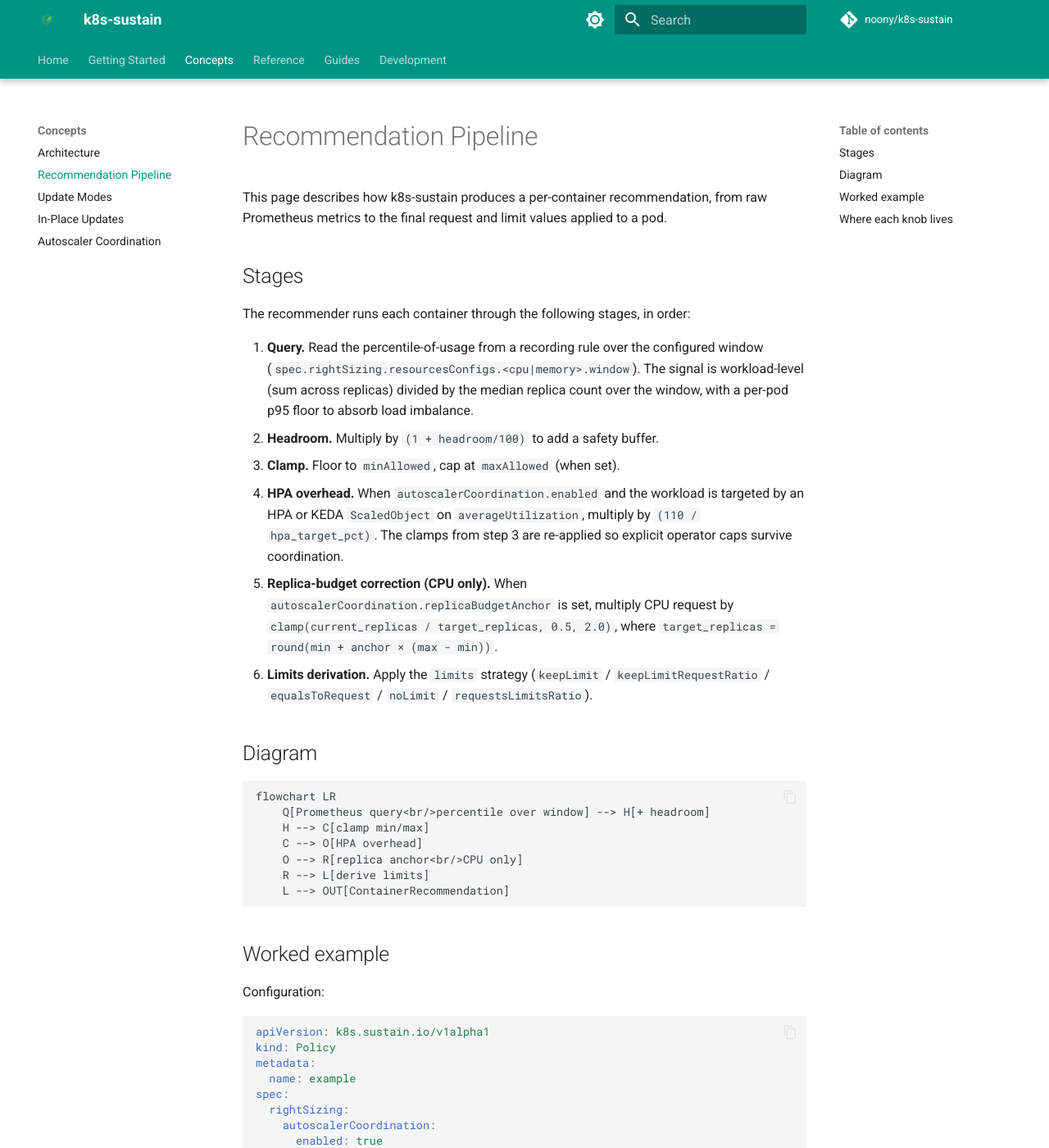
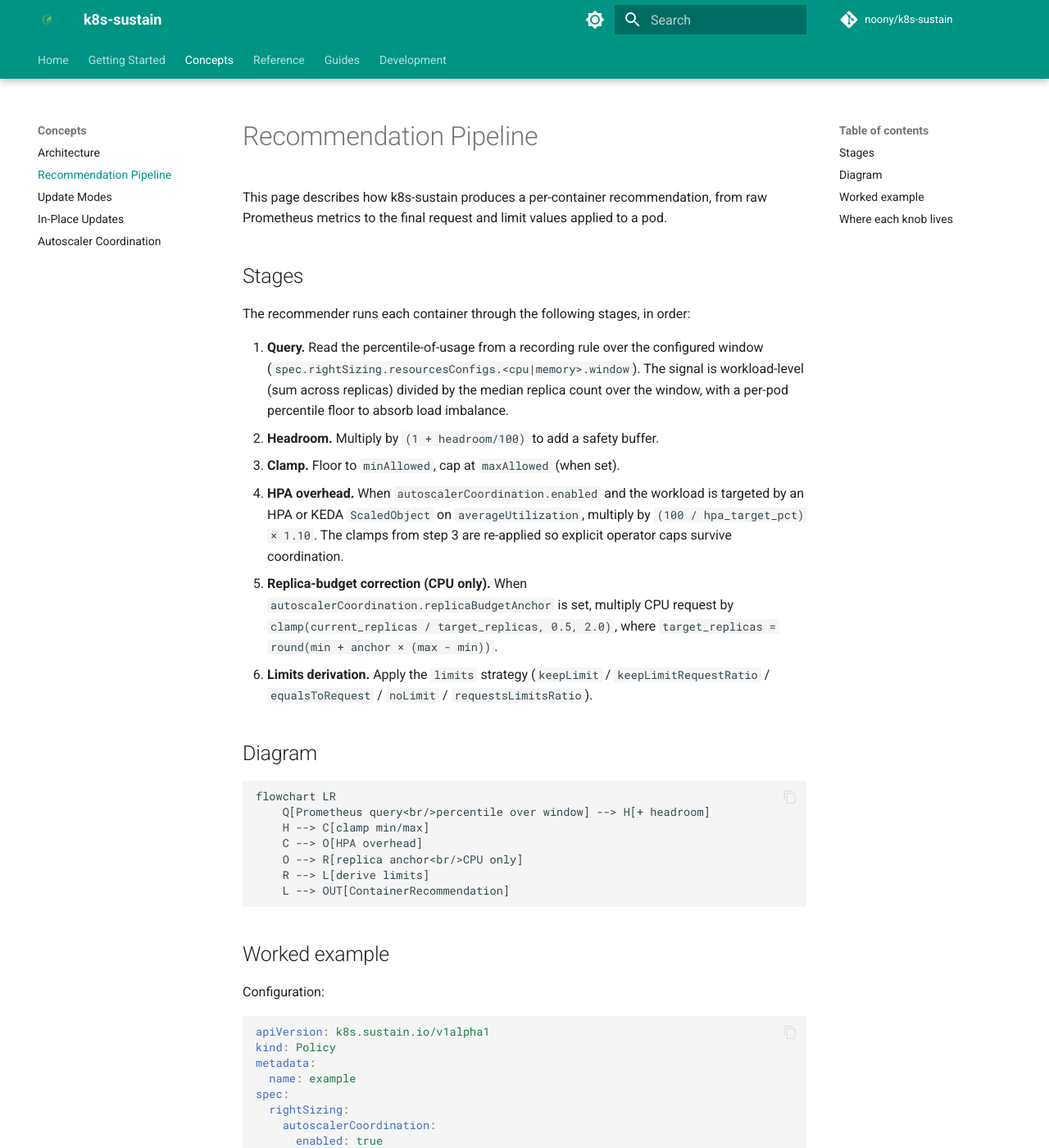
Before and after one commit to noony/k8s-sustain, an MkDocs documentation site: the page built from docs/concepts/recommendation-pipeline.md, in a window 1280 px wide and 1400 px high. Shown: the whole window at 82% size. Built offline with MkDocs 1.6.1 and Material for MkDocs 9.7.7, drawn with Linux system fonts in a browser that asks for light colours; comment, search, counter and statistics services are not loaded; some of the changed text lies outside the part shown.

Commit message:
docs(pipeline): align overhead formula with autoscaler-coordination page

````diff
--- a/docs/concepts/recommendation-pipeline.md
+++ b/docs/concepts/recommendation-pipeline.md
@@ -6,10 +6,10 @@
 
 The recommender runs each container through the following stages, in order:
 
-1. **Query.** Read the percentile-of-usage from a recording rule over the configured window (`spec.rightSizing.resourcesConfigs.<cpu|memory>.window`). The signal is workload-level (sum across replicas) divided by the median replica count over the window, with a per-pod p95 floor to absorb load imbalance.
+1. **Query.** Read the percentile-of-usage from a recording rule over the configured window (`spec.rightSizing.resourcesConfigs.<cpu|memory>.window`). The signal is workload-level (sum across replicas) divided by the median replica count over the window, with a per-pod percentile floor to absorb load imbalance.
 2. **Headroom.** Multiply by `(1 + headroom/100)` to add a safety buffer.
 3. **Clamp.** Floor to `minAllowed`, cap at `maxAllowed` (when set).
-4. **HPA overhead.** When `autoscalerCoordination.enabled` and the workload is targeted by an HPA or KEDA `ScaledObject` on `averageUtilization`, multiply by `(110 / hpa_target_pct)`. The clamps from step 3 are re-applied so explicit operator caps survive coordination.
+4. **HPA overhead.** When `autoscalerCoordination.enabled` and the workload is targeted by an HPA or KEDA `ScaledObject` on `averageUtilization`, multiply by `(100 / hpa_target_pct) × 1.10`. The clamps from step 3 are re-applied so explicit operator caps survive coordination.
 5. **Replica-budget correction (CPU only).** When `autoscalerCoordination.replicaBudgetAnchor` is set, multiply CPU request by `clamp(current_replicas / target_replicas, 0.5, 2.0)`, where `target_replicas = round(min + anchor × (max - min))`.
 6. **Limits derivation.** Apply the `limits` strategy (`keepLimit` / `keepLimitRequestRatio` / `equalsToRequest` / `noLimit` / `requestsLimitsRatio`).
 
@@ -50,7 +50,7 @@
           keepLimitRequestRatio: true
 ```
 
-Per-pod CPU p95 over 168h: `100m`. Headroom 10% → `110m`. Within clamp `[50m, 4000m]` → `110m`. HPA targets CPU at 70% utilization → overhead factor `110 / 70 ≈ 1.57` → `173m`. No `replicaBudgetAnchor` → unchanged. Existing limit was 2× request → new limit `346m`.
+Per-pod CPU p95 over 168h: `100m`. Headroom 10% → `110m`. Within clamp `[50m, 4000m]` → `110m`. HPA targets CPU at 70% utilization → overhead factor `(100 / 70) × 1.10 ≈ 1.57` → `173m`. No `replicaBudgetAnchor` → unchanged. Existing limit was 2× request → new limit `346m`.
 
 ## Where each knob lives
 
````
